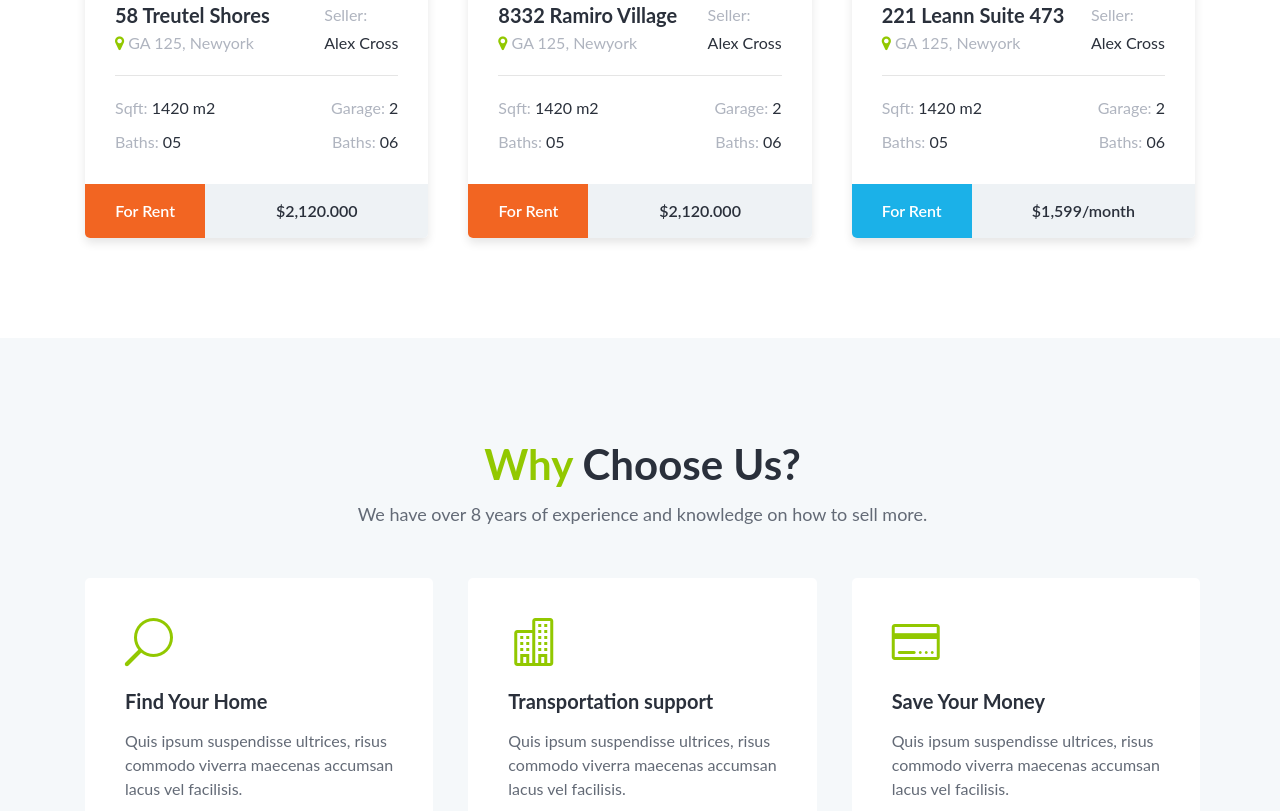
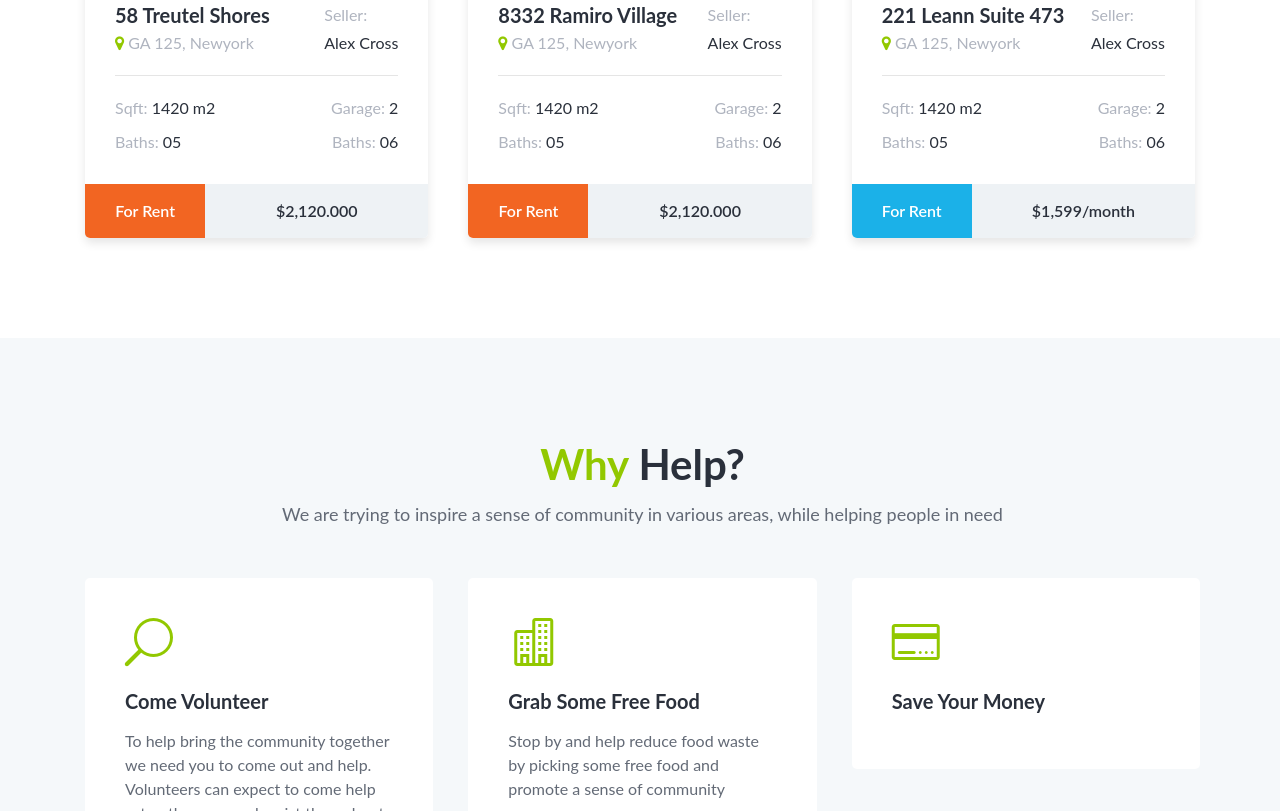
Before and after one commit to kenthedev/CharityParity, a website: page index.html in a window 1280 px wide. Shown: the part 1989-2800 px from the top of the page. Drawn offline with Linux system fonts and the light colour scheme; files whose address does not match are found by name.

Commit message:
Update index.html

```diff
--- a/index.html
+++ b/index.html
@@ -458,8 +458,8 @@
             <div class="row">
                 <div class="col-12">
                     <div class="section-heading text-center wow fadeInUp" data-wow-delay="200ms">
-                        <h2><span>Why</span> Choose Us?</h2>
-                        <p>We have over 8 years of experience and knowledge on how to sell more.</p>
+                        <h2><span>Why</span> Help?</h2>
+                        <p>We are trying to inspire a sense of community in various areas, while helping people in need</p>
                     </div>
                 </div>
 
@@ -470,8 +470,8 @@
                         <div class="choose-us-icon">
                             <i class="icon_search"></i>
                         </div>
-                        <h5>Find Your Home</h5>
-                        <p>Quis ipsum suspendisse ultrices, risus commodo viverra maecenas accumsan lacus vel facilisis. </p>
+                        <h5>Come Volunteer</h5>
+                        <p>To help bring the community together we need you to come out and help. Volunteers can expect to come help setup the area, and assist throughout the day.</p>
                     </div>
                 </div>
 
@@ -482,8 +482,8 @@
                         <div class="choose-us-icon">
                             <i class="icon_building"></i>
                         </div>
-                        <h5>Transportation support</h5>
-                        <p>Quis ipsum suspendisse ultrices, risus commodo viverra maecenas accumsan lacus vel facilisis. </p>
+                        <h5>Grab Some Free Food</h5>
+                        <p>Stop by and help reduce food waste by picking some free food and promote a sense of community</p>
                     </div>
                 </div>
 
@@ -495,7 +495,7 @@
                             <i class="icon_creditcard"></i>
                         </div>
                         <h5>Save Your Money</h5>
-                        <p>Quis ipsum suspendisse ultrices, risus commodo viverra maecenas accumsan lacus vel facilisis. </p>
+                        <p></p>
                     </div>
                 </div>
 
```
